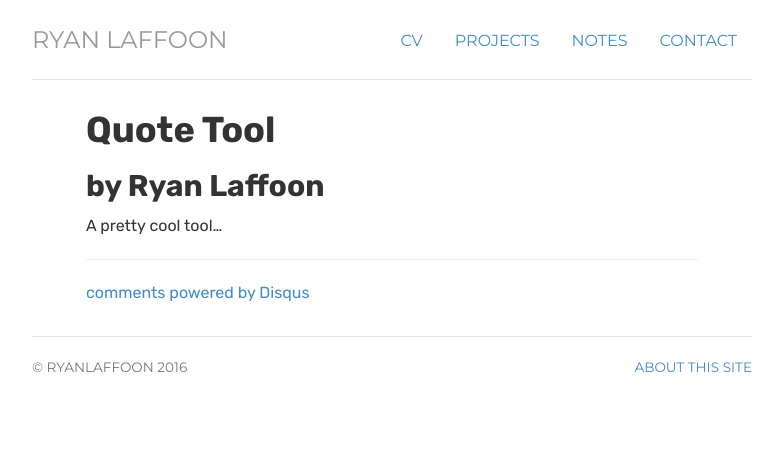
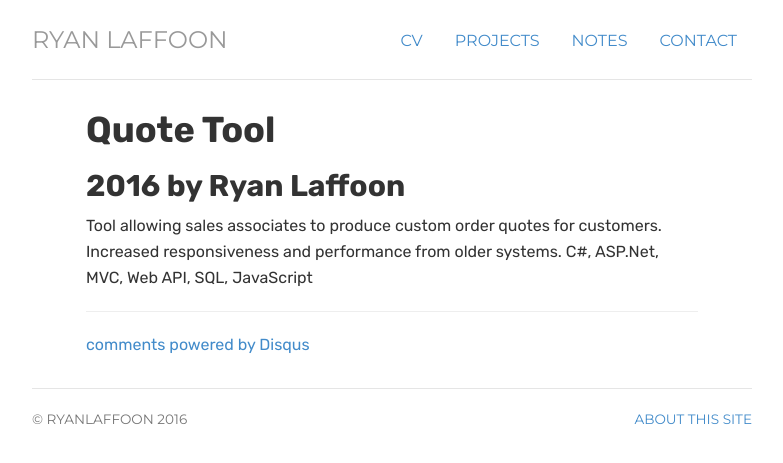
Before and after one commit to ryanlaffoon/ryanlaffoon.github.io, a Jekyll site: the page built from _projects/Quote-Tool.md, in a window 1280 px wide. Shown: the top 463 px of the page, without its empty margins (248-1031 px from the left). Built offline with Jekyll 4.4.1, drawn with Linux system fonts in a browser that asks for light colours; comment, search, counter and statistics services are not loaded.

Commit message:
Update Quote-Tool.md

```diff
--- a/_projects/Quote-Tool.md
+++ b/_projects/Quote-Tool.md
@@ -3,6 +3,8 @@ layout: project
 title: Quote Tool
 author: Ryan Laffoon
 url: http://www.google.com
-date: 2016-01-01
+year: 2016
 ---
-A pretty cool tool...
+Tool allowing sales associates to produce custom order quotes for customers.
+Increased responsiveness and performance from older systems.
+C#, ASP.Net, MVC, Web API, SQL, JavaScript
```
